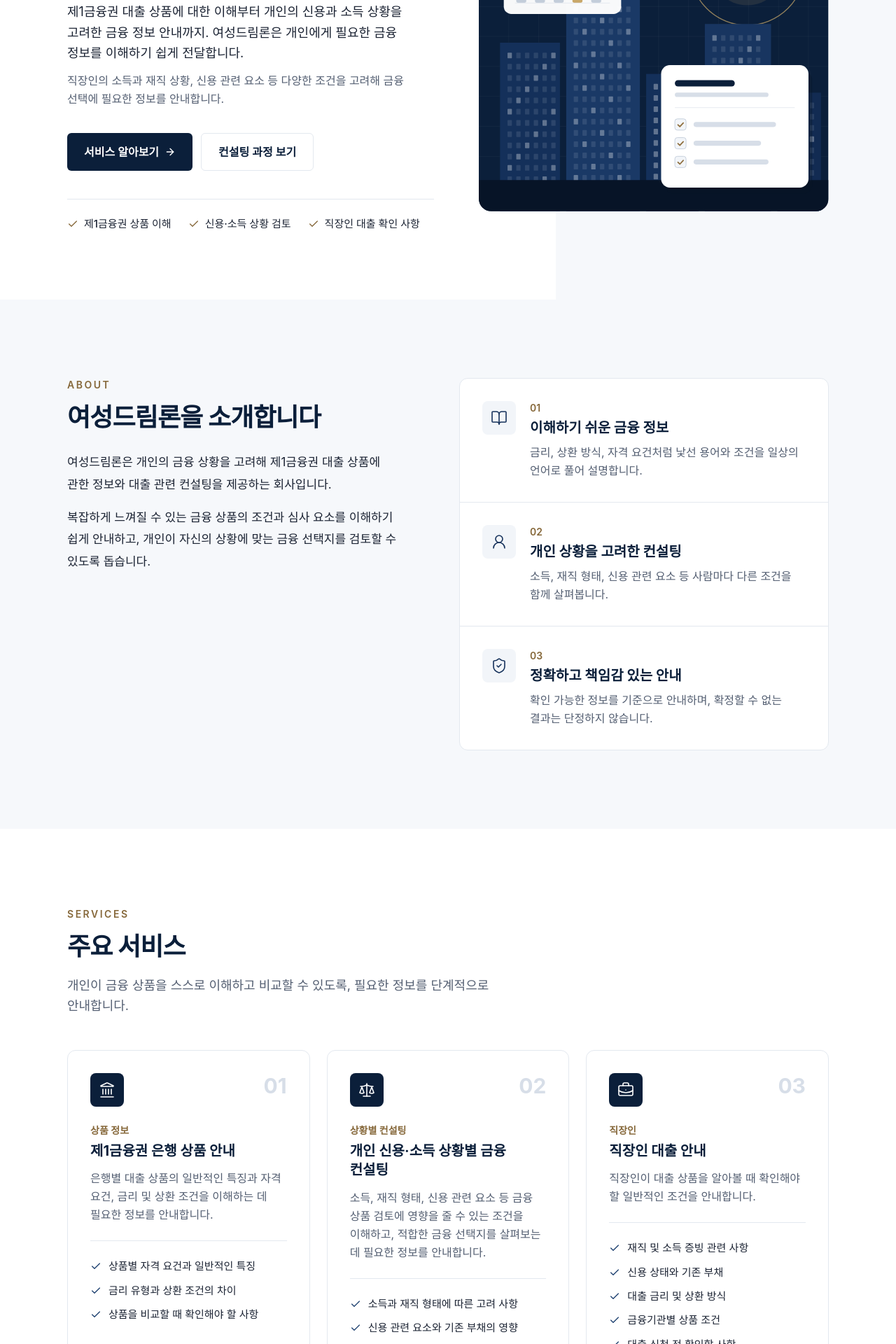
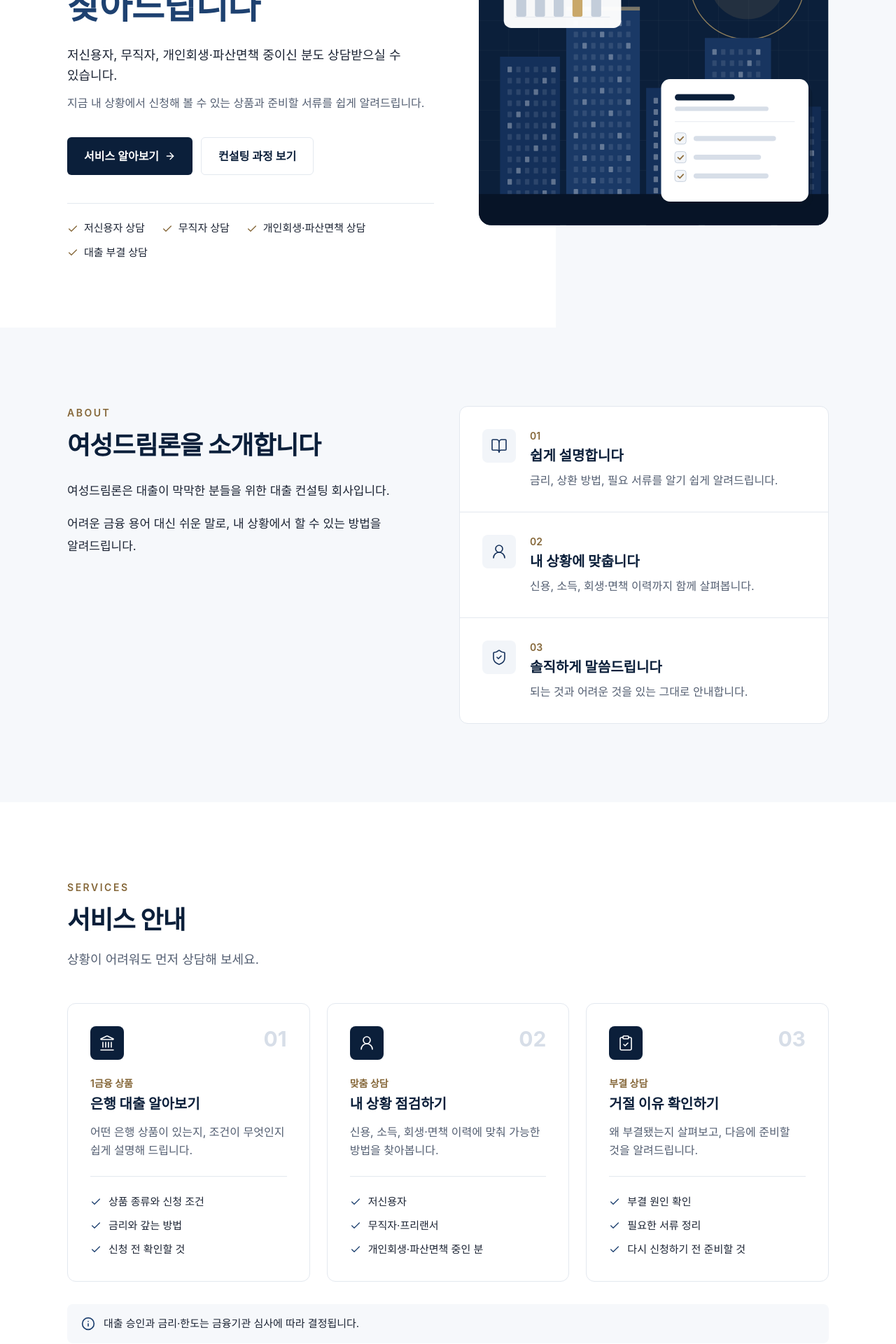
Before and after one commit to akainu1977-debug/yeosung-dreamloan, a React (Vite) app: page / in a window 1280 px wide. Shown: the part 360-2280 px from the top of the page at 70% size. Built offline with nearby package versions, Linux system fonts and the light colour scheme; a web font is replaced by a local one.

Commit message:
Add files via upload

```diff
--- a/src/content/siteContent.ts
+++ b/src/content/siteContent.ts
@@ -15,151 +15,126 @@ import { reviews } from './reviews';
 export const navItems: { id: string; label: string }[] = [
   { id: 'about', label: '회사 소개' },
   { id: 'services', label: '서비스 안내' },
-  { id: 'process', label: '컨설팅 프로세스' },
+  { id: 'process', label: '진행 과정' },
   ...(reviews.length > 0 ? [{ id: 'reviews', label: '고객 후기' }] : []),
-
 ];
 
 export const hero = {
-  eyebrow: '개인 금융 컨설팅',
-  title: ['개인의 상황을 이해하는', '금융 컨설팅'],
-  lead:
-    '제1금융권 대출 상품에 대한 이해부터 개인의 신용과 소득 상황을 고려한 금융 정보 안내까지. 여성드림론은 개인에게 필요한 금융 정보를 이해하기 쉽게 전달합니다.',
-  sub:
-    '직장인의 소득과 재직 상황, 신용 관련 요소 등 다양한 조건을 고려해 금융 선택에 필요한 정보를 안내합니다.',
-  topics: ['제1금융권 상품 이해', '신용·소득 상황 검토', '직장인 대출 확인 사항'],
+  eyebrow: '여성드림론 대출 컨설팅',
+  title: ['대출이 거절되셨나요?', '다시 방법을 함께 찾아드립니다'],
+  lead: '저신용자, 무직자, 개인회생·파산면책 중이신 분도 상담받으실 수 있습니다.',
+  sub: '지금 내 상황에서 신청해 볼 수 있는 상품과 준비할 서류를 쉽게 알려드립니다.',
+  topics: ['저신용자 상담', '무직자 상담', '개인회생·파산면책 상담', '대출 부결 상담'],
 };
 
 export const about = {
   eyebrow: 'About',
   title: '여성드림론을 소개합니다',
   paragraphs: [
-    '여성드림론은 개인의 금융 상황을 고려해 제1금융권 대출 상품에 관한 정보와 대출 관련 컨설팅을 제공하는 회사입니다.',
-    '복잡하게 느껴질 수 있는 금융 상품의 조건과 심사 요소를 이해하기 쉽게 안내하고, 개인이 자신의 상황에 맞는 금융 선택지를 검토할 수 있도록 돕습니다.',
+    '여성드림론은 대출이 막막한 분들을 위한 대출 컨설팅 회사입니다.',
+    '어려운 금융 용어 대신 쉬운 말로, 내 상황에서 할 수 있는 방법을 알려드립니다.',
   ],
   values: [
     {
       icon: 'BookOpen',
-      title: '이해하기 쉬운 금융 정보',
-      body: '금리, 상환 방식, 자격 요건처럼 낯선 용어와 조건을 일상의 언어로 풀어 설명합니다.',
+      title: '쉽게 설명합니다',
+      body: '금리, 상환 방법, 필요 서류를 알기 쉽게 알려드립니다.',
     },
     {
       icon: 'UserRound',
-      title: '개인 상황을 고려한 컨설팅',
-      body: '소득, 재직 형태, 신용 관련 요소 등 사람마다 다른 조건을 함께 살펴봅니다.',
+      title: '내 상황에 맞춥니다',
+      body: '신용, 소득, 회생·면책 이력까지 함께 살펴봅니다.',
     },
     {
       icon: 'ShieldCheck',
-      title: '정확하고 책임감 있는 안내',
-      body: '확인 가능한 정보를 기준으로 안내하며, 확정할 수 없는 결과는 단정하지 않습니다.',
+      title: '솔직하게 말씀드립니다',
+      body: '되는 것과 어려운 것을 있는 그대로 안내합니다.',
     },
   ],
 } as const;
 
 export const services = {
   eyebrow: 'Services',
-  title: '주요 서비스',
-  intro: '개인이 금융 상품을 스스로 이해하고 비교할 수 있도록, 필요한 정보를 단계적으로 안내합니다.',
+  title: '서비스 안내',
+  intro: '상황이 어려워도 먼저 상담해 보세요.',
   items: [
     {
       no: '01',
       icon: 'Landmark',
-      title: '제1금융권 은행 상품 안내',
-      body:
-        '은행별 대출 상품의 일반적인 특징과 자격 요건, 금리 및 상환 조건을 이해하는 데 필요한 정보를 안내합니다.',
-      points: [
-        '상품별 자격 요건과 일반적인 특징',
-        '금리 유형과 상환 조건의 차이',
-        '상품을 비교할 때 확인해야 할 사항',
-      ],
-      tag: '상품 정보',
+      title: '은행 대출 알아보기',
+      body: '어떤 은행 상품이 있는지, 조건이 무엇인지 쉽게 설명해 드립니다.',
+      points: ['상품 종류와 신청 조건', '금리와 갚는 방법', '신청 전 확인할 것'],
+      tag: '1금융 상품',
     },
     {
       no: '02',
-      icon: 'Scale',
-      title: '개인 신용·소득 상황별 금융 컨설팅',
-      body:
-        '소득, 재직 형태, 신용 관련 요소 등 금융 상품 검토에 영향을 줄 수 있는 조건을 이해하고, 적합한 금융 선택지를 살펴보는 데 필요한 정보를 안내합니다.',
-      points: [
-        '소득과 재직 형태에 따른 고려 사항',
-        '신용 관련 요소와 기존 부채의 영향',
-        '본인 상황에 맞는 선택지 검토',
-      ],
-      tag: '상황별 컨설팅',
+      icon: 'UserRound',
+      title: '내 상황 점검하기',
+      body: '신용, 소득, 회생·면책 이력에 맞춰 가능한 방법을 찾아봅니다.',
+      points: ['저신용자', '무직자·프리랜서', '개인회생·파산면책 중인 분'],
+      tag: '맞춤 상담',
     },
     {
       no: '03',
-      icon: 'BriefcaseBusiness',
-      title: '직장인 대출 안내',
-      body: '직장인이 대출 상품을 알아볼 때 확인해야 할 일반적인 조건을 안내합니다.',
-      points: [
-        '재직 및 소득 증빙 관련 사항',
-        '신용 상태와 기존 부채',
-        '대출 금리 및 상환 방식',
-        '금융기관별 상품 조건',
-        '대출 신청 전 확인할 사항',
-      ],
-      tag: '직장인',
+      icon: 'ClipboardCheck',
+      title: '거절 이유 확인하기',
+      body: '왜 부결됐는지 살펴보고, 다음에 준비할 것을 알려드립니다.',
+      points: ['부결 원인 확인', '필요한 서류 정리', '다시 신청하기 전 준비할 것'],
+      tag: '부결 상담',
     },
   ],
-  notes: [
-    '개별 금융기관의 실제 심사 결과나 대출 가능 여부는 확정적으로 안내할 수 없습니다.',
-    '구체적인 상품 조건은 각 금융기관의 최신 공식 정보를 기준으로 확인하시기 바랍니다.',
-  ],
+  notes: ['대출 승인과 금리·한도는 금융기관 심사에 따라 결정됩니다.'],
 } as const;
 
 export const process = {
   eyebrow: 'Process',
-  title: '컨설팅 진행 과정',
-  intro: '정보를 이해하고, 상황을 살피고, 선택지를 검토하는 세 단계로 진행됩니다.',
-  /**
-   * 실제 운영 절차가 확정되면 isExample 을 false 로 바꾸고 단계 문구를 수정하세요.
-   * true 인 동안에는 '서비스 소개용 예시' 안내가 함께 표시됩니다.
-   */
-  isExample: true,
-  exampleNote: '아래 과정은 서비스 이해를 돕기 위한 예시이며, 실제 진행 방식은 상담 내용에 따라 달라질 수 있습니다.',
+  title: '진행 과정',
+  intro: '간단한 3단계로 진행됩니다.',
+  /** true 로 바꾸면 '예시 과정' 안내 문구가 함께 표시됩니다. */
+  isExample: false,
+  exampleNote: '아래 과정은 예시이며, 상담 내용에 따라 달라질 수 있습니다.',
   steps: [
     {
       step: 'STEP 01',
       icon: 'Search',
-      title: '금융 정보 이해',
-      body: '제1금융권 상품의 일반적인 조건과 주요 확인 사항을 살펴봅니다.',
+      title: '상담',
+      body: '현재 상황과 거절된 이유를 들어봅니다.',
     },
     {
       step: 'STEP 02',
       icon: 'UserRound',
-      title: '개인 상황에 대한 이해',
-      body: '소득, 재직, 신용 관련 요소 등 금융 상품을 검토할 때 고려할 사항을 이해합니다.',
+      title: '상황 점검',
+      body: '신용, 소득, 이력을 보고 가능한 방법을 찾습니다.',
     },
     {
       step: 'STEP 03',
       icon: 'ClipboardCheck',
-      title: '금융 선택지 검토',
-      body: '확인 가능한 상품 정보를 바탕으로 조건을 비교하고, 본인에게 필요한 사항을 검토합니다.',
+      title: '방법 안내',
+      body: '신청해 볼 수 있는 상품과 준비할 서류를 알려드립니다.',
     },
   ],
 } as const;
 
 export const principles = {
   eyebrow: 'Principles',
-  title: '여성드림론의 서비스 원칙',
-  intro: '금융 정보는 정확해야 하고, 판단은 신중해야 합니다.',
+  title: '여성드림론의 약속',
+  intro: '어려운 상황일수록 정직하게 안내합니다.',
   items: [
     {
       icon: 'FileText',
-      title: '명확한 정보',
-      body: '복잡한 금융 용어와 상품 조건을 이해하기 쉽게 설명합니다.',
+      title: '쉬운 설명',
+      body: '어려운 말 없이 알기 쉽게 설명합니다.',
     },
     {
       icon: 'Scale',
-      title: '신중한 검토',
-      body: '개인의 상황과 금융 조건을 함께 고려합니다.',
+      title: '꼼꼼한 점검',
+      body: '내 상황을 꼼꼼히 살펴보고 안내합니다.',
     },
     {
       icon: 'ShieldCheck',
-      title: '책임감 있는 안내',
-      body: '확인되지 않은 정보나 확정할 수 없는 심사 결과를 단정하지 않습니다.',
+      title: '정직한 안내',
+      body: '확실하지 않은 것을 약속하지 않습니다.',
     },
   ],
-  commitment: '여성드림론은 대출 승인, 금리, 한도, 심사 기간을 보장하는 표현을 사용하지 않습니다.',
+  commitment: '대출 승인과 금리·한도는 금융기관이 정합니다. 여성드림론은 이를 보장한다고 말하지 않습니다.',
 } as const;
```
